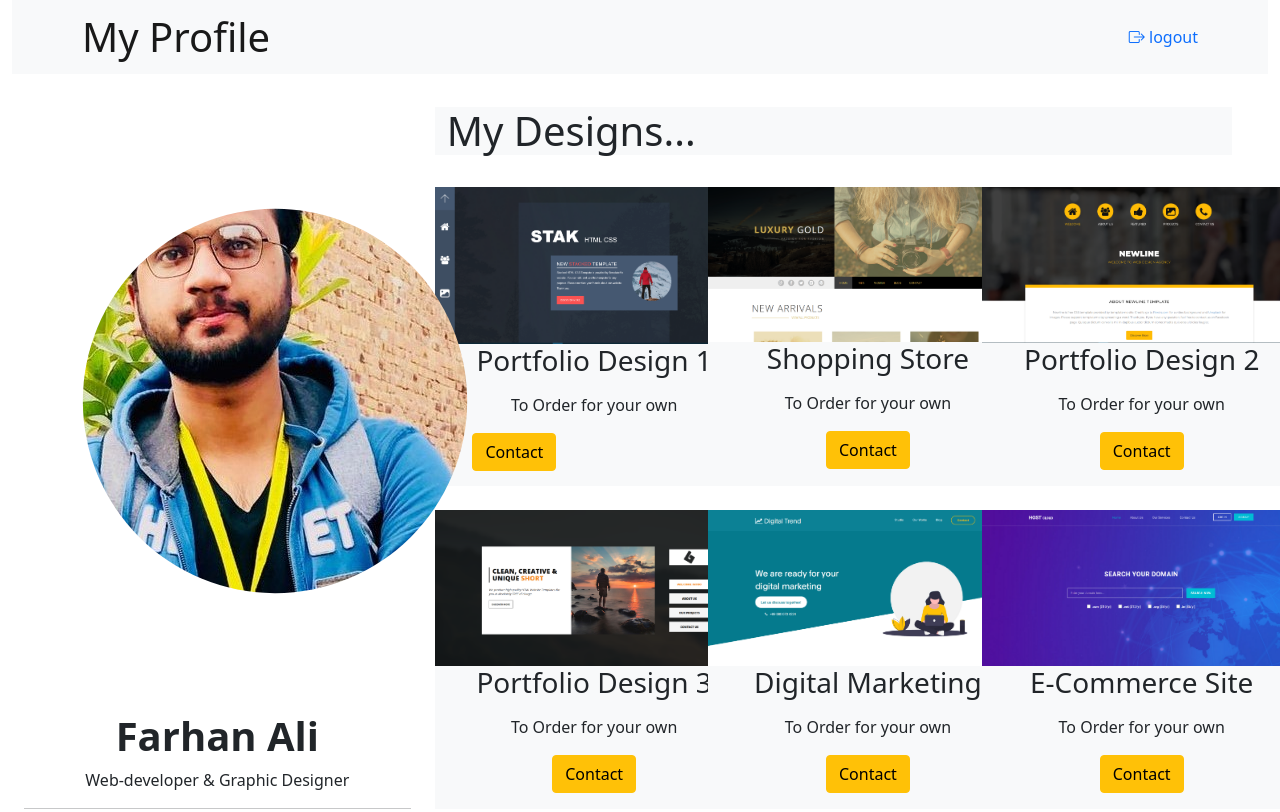
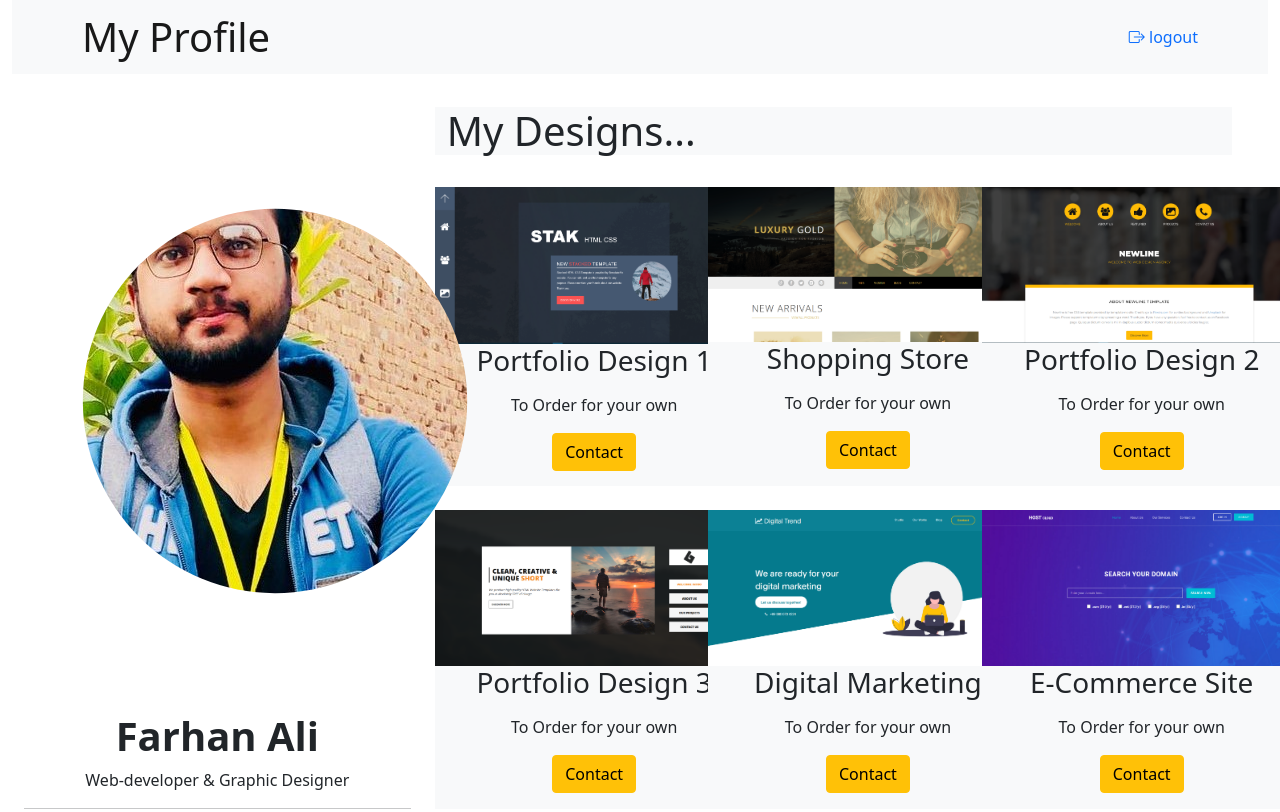
Before and after one commit to Farhan0874/Dashboard, a plain HTML site: page index.html in a window 1280 px wide. Shown: the top 812 px of the page. Drawn offline with nearby package versions, Linux system fonts and the light colour scheme.

Commit message:
Update index.html

```diff
--- a/index.html
+++ b/index.html
@@ -70,7 +70,7 @@
                     <div class="course bg-light">
                         <a href="img/1.png" data-lightbox="image-1"><img src="img/1.png" class="tiles" alt=""></a>
                         <span class="h3">Portfolio Design 1</span><br>
-                        <span>To Order for your own </span><br><div class="col-md-6"><a href="https://api.whatsapp.com/send?phone=+923442295954&text=Hi,%20I%27m%20contacting%20you%20through%20your%20website.%20I%20need%20a%20Web%20page%20for%20my%20business%20and%20for%20myself%20I%20will%20be%20happy%20if%20you%20help%20me%20in%20this%20regard.%20It%20should%20have%20the%20following%20requirments.....%20" class="btn btn-warning float-center mt-2">Contact</a></div>
+                        <span>To Order for your own </span><br><a href="https://api.whatsapp.com/send?phone=+923442295954&text=Hi,%20I%27m%20contacting%20you%20through%20your%20website.%20I%20need%20a%20Web%20page%20for%20my%20business%20and%20for%20myself%20I%20will%20be%20happy%20if%20you%20help%20me%20in%20this%20regard.%20It%20should%20have%20the%20following%20requirments.....%20" class="btn btn-warning float-center mt-2">Contact</a>
 
                     </div>
                 </div>
```
